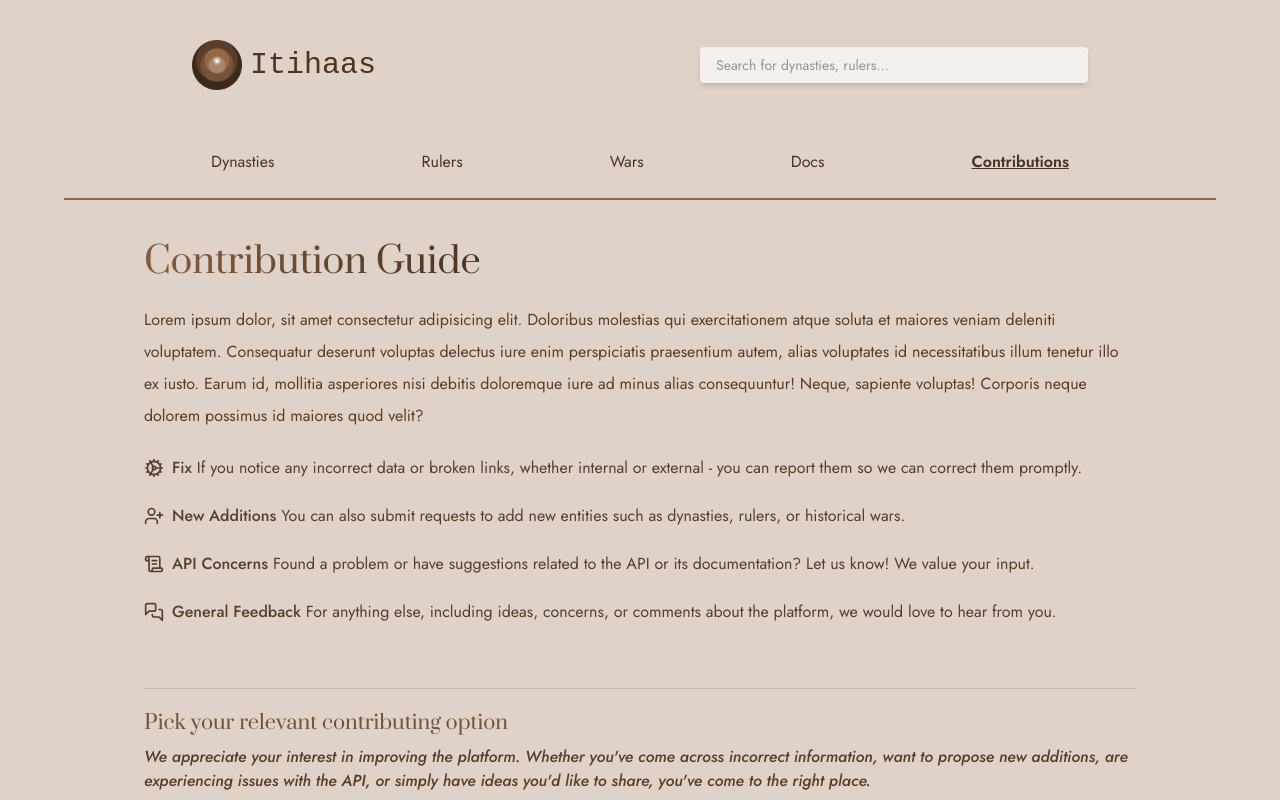
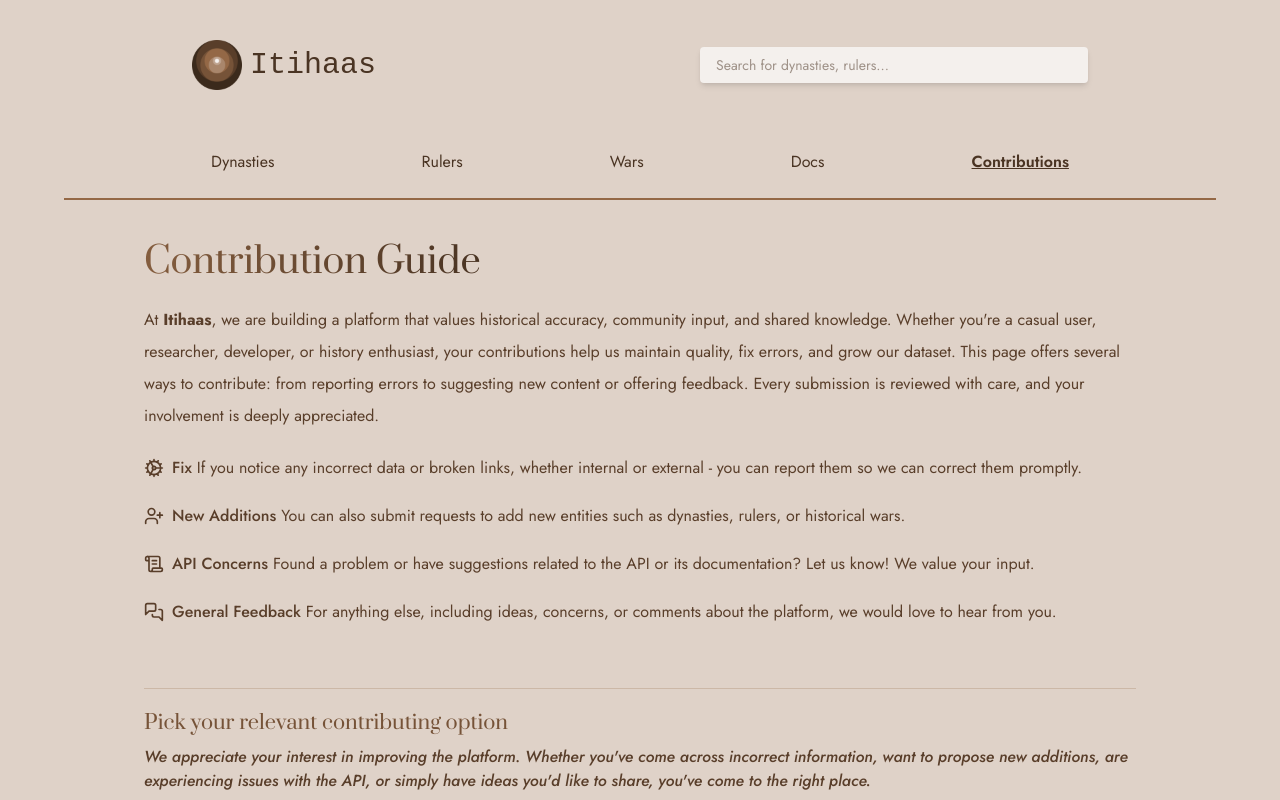
Before and after one commit to sunillshastry/itihaas-client, a React (Vite) app: page /issues in a window 1280 px wide. Shown: the top 800 px of the page. Built offline with nearby package versions, Linux system fonts and the light colour scheme; a web font is replaced by a local one.

Commit message:
Remove lorem-ipsum boilerplate content with relevant information IssueInfo component

```diff
--- a/src/components/views/IssueInfo.tsx
+++ b/src/components/views/IssueInfo.tsx
@@ -6,13 +6,13 @@ function IssueInfo() {
 	return (
 		<div className="text-primary-400 border-primary/25 mt-5 border-b pb-10">
 			<p className="leading-8">
-				Lorem ipsum dolor, sit amet consectetur adipisicing elit. Doloribus
-				molestias qui exercitationem atque soluta et maiores veniam deleniti
-				voluptatem. Consequatur deserunt voluptas delectus iure enim
-				perspiciatis praesentium autem, alias voluptates id necessitatibus illum
-				tenetur illo ex iusto. Earum id, mollitia asperiores nisi debitis
-				doloremque iure ad minus alias consequuntur! Neque, sapiente voluptas!
-				Corporis neque dolorem possimus id maiores quod velit?
+				At <strong>Itihaas</strong>, we are building a platform that values
+				historical accuracy, community input, and shared knowledge. Whether
+				you're a casual user, researcher, developer, or history enthusiast, your
+				contributions help us maintain quality, fix errors, and grow our
+				dataset. This page offers several ways to contribute: from reporting
+				errors to suggesting new content or offering feedback. Every submission
+				is reviewed with care, and your involvement is deeply appreciated.
 			</p>
 
 			<ul className="mt-3">
```
